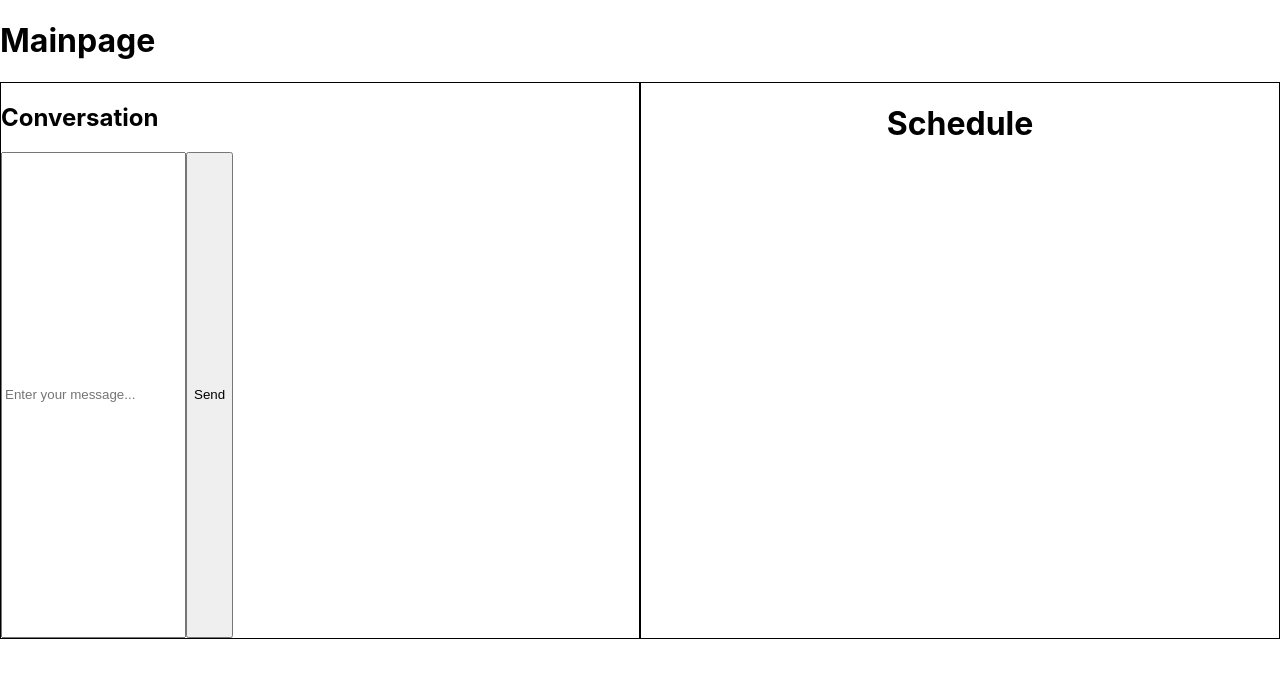
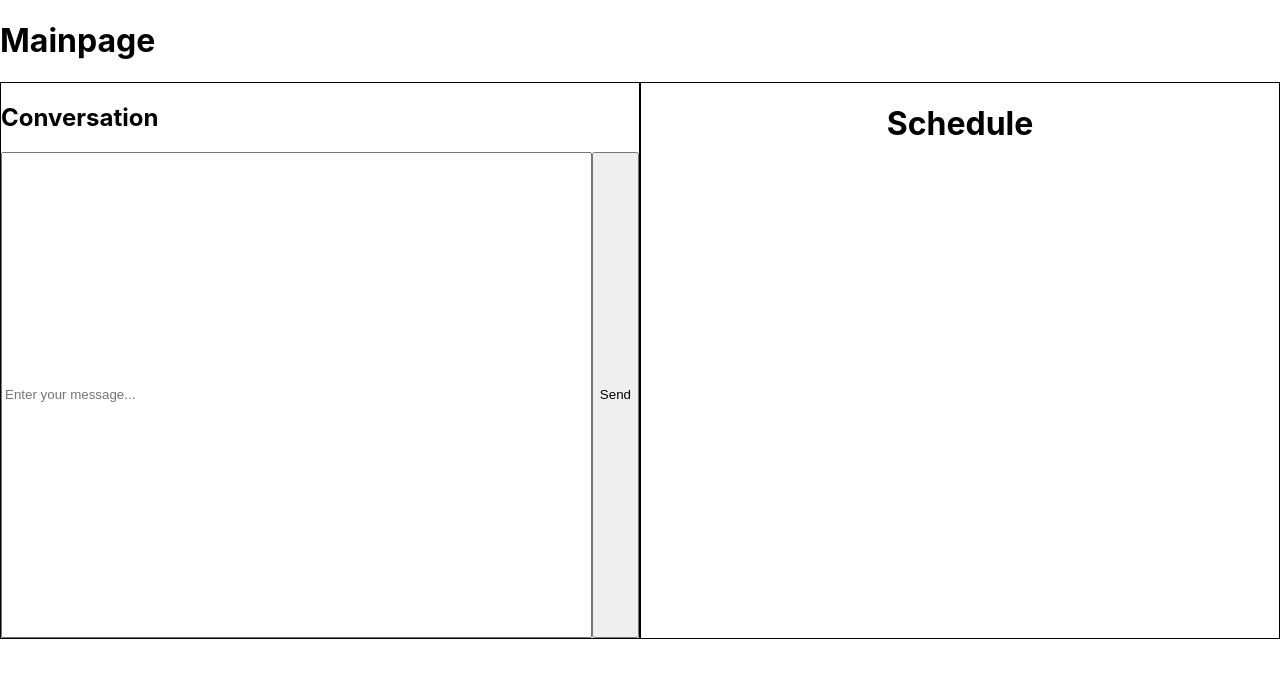
Before and after one commit to wanling1212/webappfrontend, a React (Create React App) app: page / in a window 1280 px wide. Shown: the top 678 px of the page. Built offline with nearby package versions, Linux system fonts and the light colour scheme.

Commit message:
adjusting buttom layout

```diff
--- a/src/MainPage/Conversation/MessageInput/MessageInput.css
+++ b/src/MainPage/Conversation/MessageInput/MessageInput.css
@@ -1,10 +1,12 @@
 .message-input-container {
     display:flex;
+    flex-direction: row;
 }
 
 .message-input {
     display: flex;
     min-height: 60vh;
+    width: 100%;
 }
 
 .message-input:focus {
```
Also changed, not shown: src/MainPage/Conversation/Conversation.js (line endings or trailing spaces).
